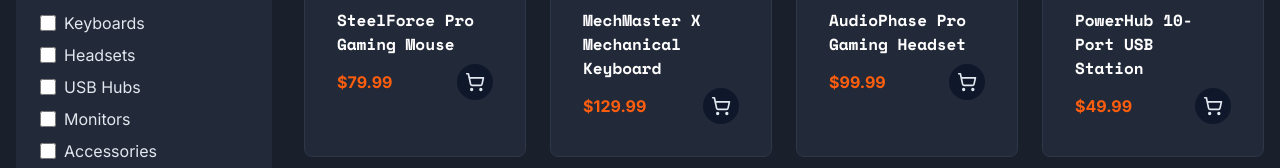
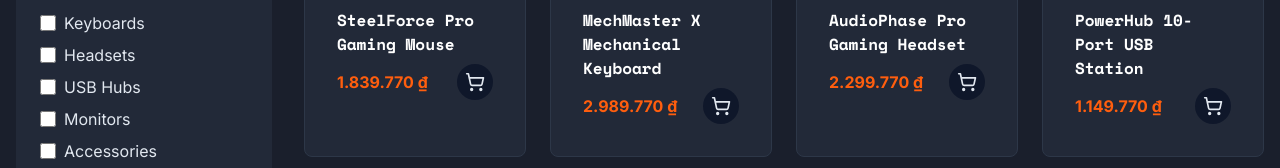
Before and after one commit to NamVu1106/bolt-cyber-shop, a React (Vite) app: page /products in a window 1280 px wide. Shown: the part 430-598 px from the top of the page. Built offline with nearby package versions, Linux system fonts and the light colour scheme.

Commit message:
Fix: Display prices in Vietnamese Dong
Update the product card and detail pages to display prices in Vietnamese Dong (VND) instead of USD.

```diff
--- a/src/components/ProductCard.tsx
+++ b/src/components/ProductCard.tsx
@@ -12,6 +12,16 @@ interface ProductCardProps {
 }
 
 const ProductCard = ({ id, name, price, image, category }: ProductCardProps) => {
+  // Format price to VND
+  const formatPrice = (price: number) => {
+    return new Intl.NumberFormat('vi-VN', {
+      style: 'currency',
+      currency: 'VND',
+      minimumFractionDigits: 0,
+      maximumFractionDigits: 0
+    }).format(price * 23000); // Converting USD to VND approximately
+  };
+
   return (
     <div className="product-card group">
       <Link to={`/product/${id}`}>
@@ -31,7 +41,7 @@ const ProductCard = ({ id, name, price, image, category }: ProductCardProps) =>
           <h3 className="text-white font-mono font-bold mb-2 group-hover:text-tech-accent-blue transition-colors">{name}</h3>
         </Link>
         <div className="flex justify-between items-center">
-          <p className="text-tech-accent-orange font-bold">${price.toFixed(2)}</p>
+          <p className="text-tech-accent-orange font-bold">{formatPrice(price)}</p>
           <button className="bg-tech-secondary p-2 rounded-full hover:bg-tech-accent-blue hover:text-black transition-colors">
             <ShoppingCart className="h-5 w-5" />
           </button>
--- a/src/pages/ProductDetail.tsx
+++ b/src/pages/ProductDetail.tsx
@@ -25,6 +25,16 @@ const ProductDetail = () => {
       setIsLoading(false);
     }, 500);
   }, [id]);
+
+  // Format price to VND
+  const formatPrice = (price: number) => {
+    return new Intl.NumberFormat('vi-VN', {
+      style: 'currency',
+      currency: 'VND',
+      minimumFractionDigits: 0,
+      maximumFractionDigits: 0
+    }).format(price * 23000); // Converting USD to VND approximately
+  };
 
   const handleQuantityChange = (value: number) => {
     if (quantity + value > 0) {
@@ -115,7 +125,7 @@ const ProductDetail = () => {
               <h1 className="text-3xl font-mono font-bold text-white mb-2">{product.name}</h1>
 
               <div className="flex items-center mb-4">
-                <span className="text-2xl text-tech-accent-orange font-bold">${product.price.toFixed(2)}</span>
+                <span className="text-2xl text-tech-accent-orange font-bold">{formatPrice(product.price)}</span>
               </div>
 
               <div className="flex items-center mb-6">
@@ -236,7 +246,7 @@ const ProductDetail = () => {
                       <h3 className="text-white font-mono font-bold mb-2 group-hover:text-tech-accent-blue transition-colors">
                         {relatedProduct.name}
                       </h3>
-                      <p className="text-tech-accent-orange font-bold">${relatedProduct.price.toFixed(2)}</p>
+                      <p className="text-tech-accent-orange font-bold">{formatPrice(relatedProduct.price)}</p>
                     </div>
                   </div>
                 </Link>
```
